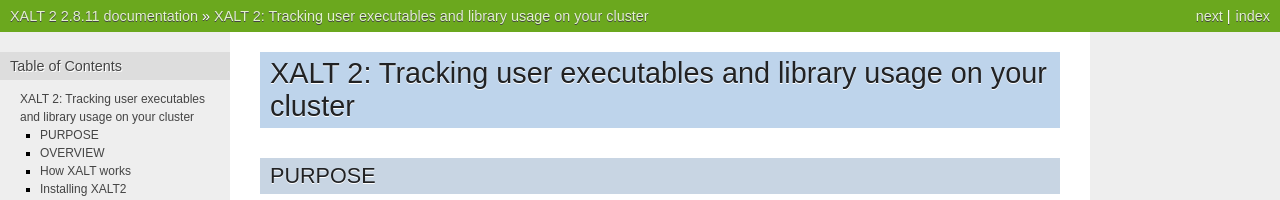
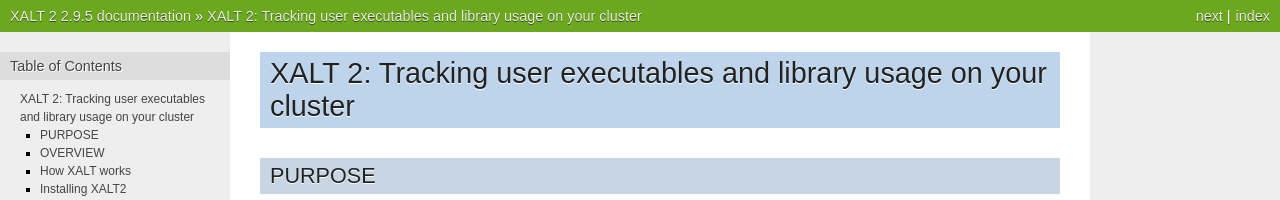
Before and after one commit to xalt/xalt, a Sphinx documentation site: the page built from docs/source/index.rst, in a window 1280 px wide and 900 px high. Shown: the top 200 px of the window. Built offline with Sphinx 7.4.7, drawn with Linux system fonts in a browser that asks for light colours; some of the changed text lies outside the part shown.

Commit message:
moving to TAG_VERSION xalt-2.9.5

```diff
--- a/docs/source/conf.py
+++ b/docs/source/conf.py
@@ -55,9 +55,9 @@
 # built documents.
 #
 # The short X.Y version.
-version = '2.8'
+version = '2.9'
 # The full version, including alpha/beta/rc tags.
-release = '2.8.11'
+release = '2.9.5'
 
 # The language for content autogenerated by Sphinx. Refer to documentation
 # for a list of supported languages.
```
Also changed, not shown: 3 other files.
